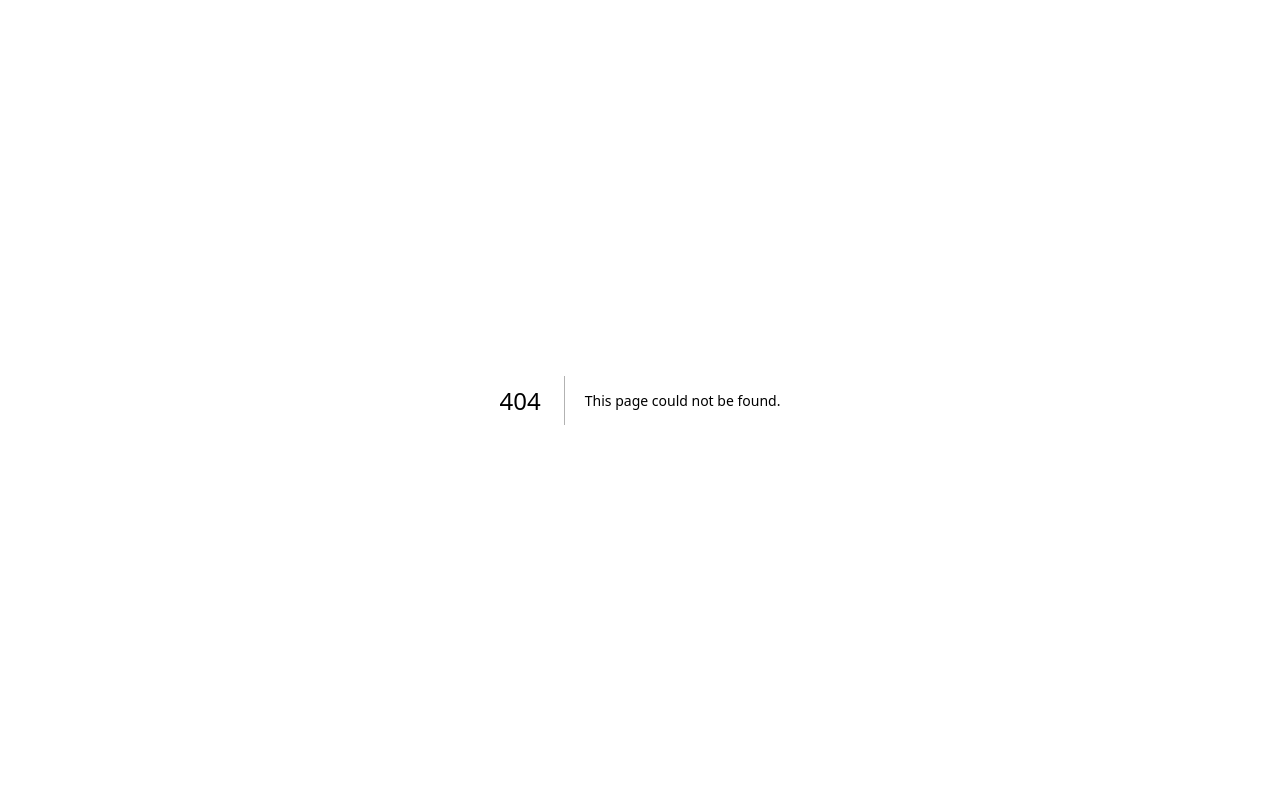
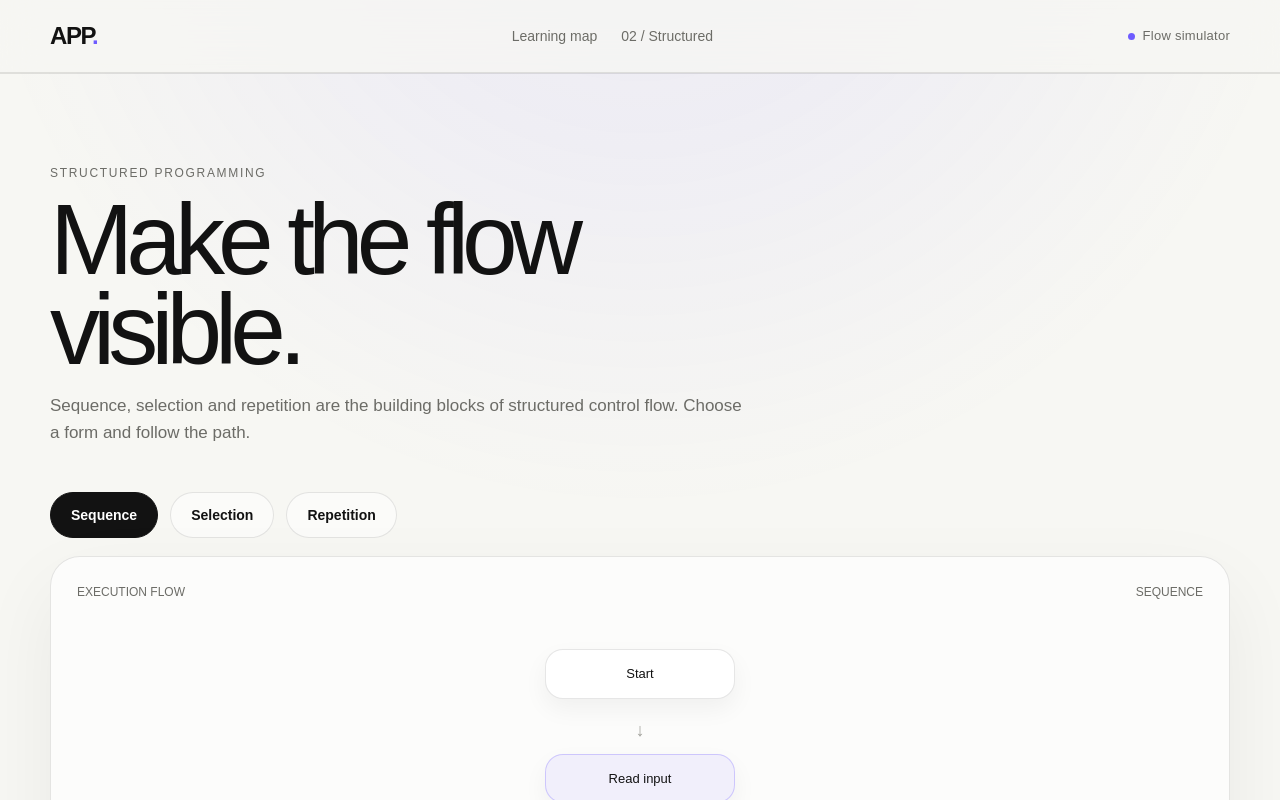
Before and after one commit to veera-raghavann/app, a Next.js app: page /learn/structured in a window 1280 px wide. Before the commit this address had no page. Shown: the top 800 px of the page. Built offline with nearby package versions, Linux system fonts and the light colour scheme.

Commit message:
Add interactive structured programming lesson

```diff
--- /dev/null
+++ b/src/app/learn/structured/page.tsx
@@ -0,0 +1,30 @@
+"use client";
+
+import Link from "next/link";
+import { useState } from "react";
+
+const flows = {
+  sequence: { title: "Sequence", copy: "Statements execute in order — one after another.", steps: ["Start", "Read input", "Process", "Show result", "End"] },
+  selection: { title: "Selection", copy: "A condition decides which path the program follows.", steps: ["Start", "Condition", "Yes → Task A", "No → Task B", "End"] },
+  repetition: { title: "Repetition", copy: "A block repeats while its condition keeps the flow alive.", steps: ["Start", "Check condition", "Run block", "Return to condition", "End"] },
+};
+
+export default function StructuredPage() {
+  const [kind, setKind] = useState<keyof typeof flows>("sequence");
+  const current = flows[kind];
+
+  return (
+    <main className="shell">
+      <header className="nav"><div className="container nav-inner"><Link className="brand" href="/">APP<span style={{ color: "var(--accent)" }}>.</span></Link><div className="nav-links"><Link href="/learn">Learning map</Link><span>02 / Structured</span></div><span className="eyebrow"><span className="dot" /> Flow simulator</span></div></header>
+      <section className="section" style={{ paddingTop: 90 }}>
+        <div className="container">
+          <div className="section-head"><div className="section-kicker">Structured programming</div><h1 style={{ margin: "12px 0 18px", fontSize: "clamp(55px, 8vw, 100px)", lineHeight: .9, letterSpacing: "-.07em" }}>Make the flow visible.</h1><p>Sequence, selection and repetition are the building blocks of structured control flow. Choose a form and follow the path.</p></div>
+          <div className="row" style={{ justifyContent: "flex-start", marginBottom: 18 }}>{(Object.keys(flows) as Array<keyof typeof flows>).map((key) => <button key={key} className={`button ${kind === key ? "primary" : "secondary"}`} onClick={() => setKind(key)}>{flows[key].title}</button>)}</div>
+          <div className="visual-card"><div className="visual-header"><span>EXECUTION FLOW</span><span>{current.title.toUpperCase()}</span></div><div style={{ padding: "48px 10px" }}><div className="stack">{current.steps.map((step, i) => <div key={step} className="stack" style={{ gap: 10 }}>{i > 0 && <div className="arrow">↓</div>}<div className={`node ${i === 1 ? "accent" : ""}`} style={{ minWidth: 190, textAlign: "center" }}>{step}</div></div>)}</div></div></div>
+          <div className="card" style={{ marginTop: 14 }}><div className="card-num">WHY IT MATTERS</div><h3>{current.title}</h3><p>{current.copy} Structured programming emphasizes organized control flow and manageable blocks so the program is easier to follow and maintain.</p></div>
+        </div>
+      </section>
+      <footer className="footer"><div className="container"><Link href="/learn">← Back to learning map</Link></div></footer>
+    </main>
+  );
+}
```
